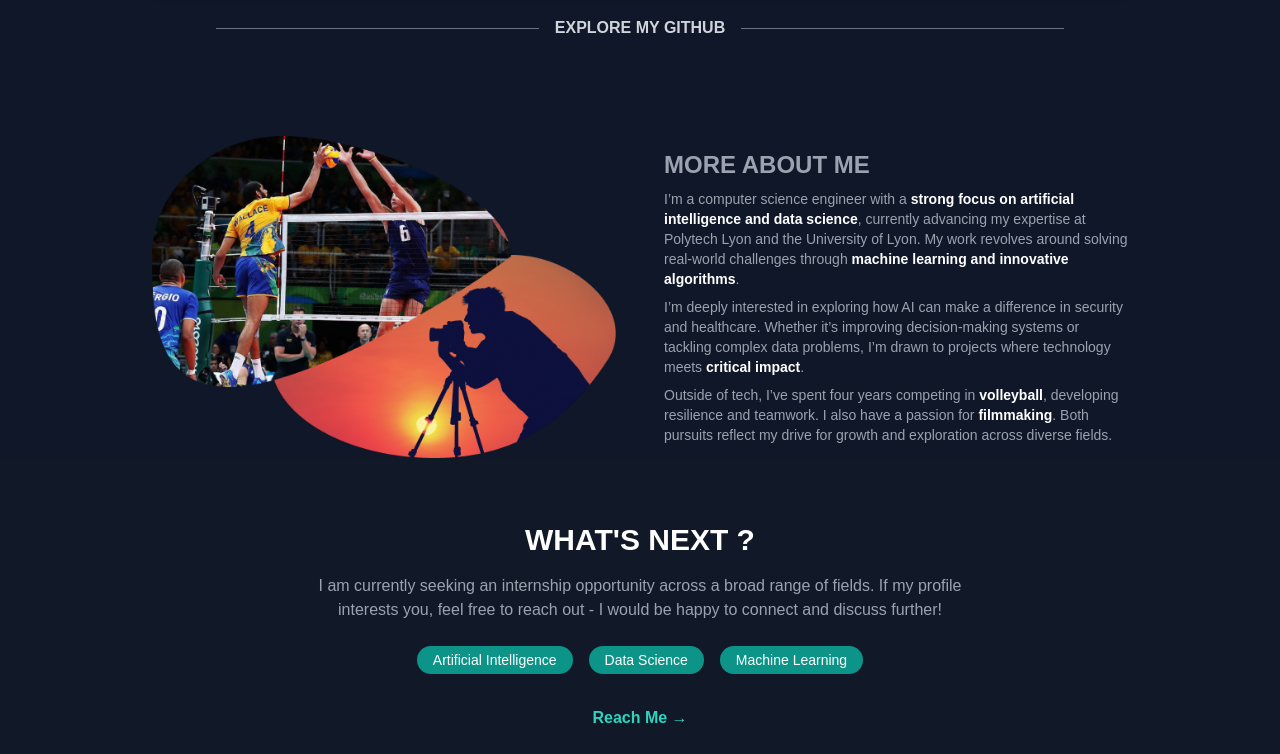
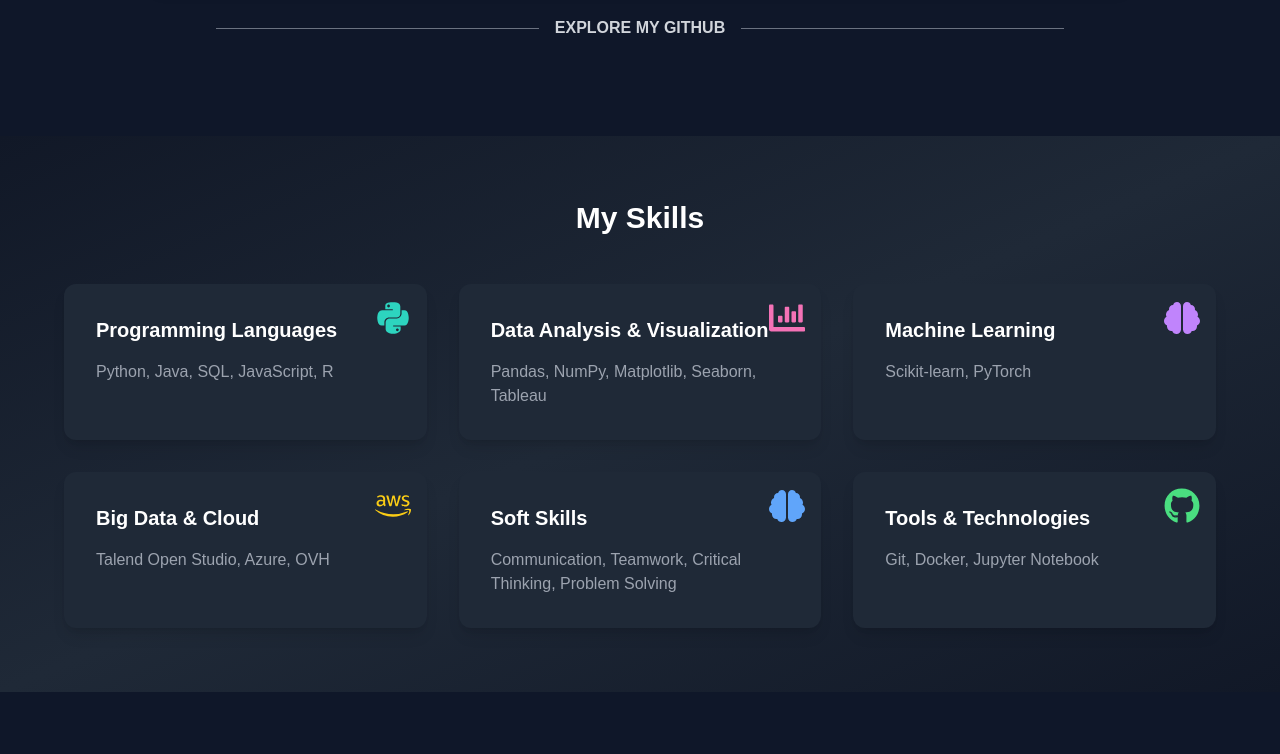
Before and after one commit to Mxtsxw/Portfolio, a Next.js app: page / in a window 1280 px wide. Shown: the part 2680-3434 px from the top of the page. Built offline with nearby package versions, Linux system fonts and the light colour scheme.

Commit message:
Skills section

```diff
--- a/app/_components/AboutMe.tsx
+++ b/app/_components/AboutMe.tsx
@@ -2,7 +2,7 @@ import Image from "next/image";
 
 export default function AboutMe() {
     return (
-        <section className="container mx-auto px-6 max-w-screen-lg relative">
+        <section className="container mx-auto px-6 max-w-screen-lg relative py-16">
 
           <div className="relative flex flex-col md:flex-row items-center justify-center gap-8">
           {/* Image Section */}
--- /dev/null
+++ b/app/_components/SkillSection.tsx
@@ -0,0 +1,86 @@
+import { FaPython, FaDatabase, FaAws, FaGithub, FaChartBar, FaBrain } from "react-icons/fa";
+
+export default function SkillSection() {
+  return (
+    <section className="py-16 bg-gradient-to-br from-gray-900 via-gray-800 to-gray-900 text-gray-300">
+      <div className="container mx-auto px-6 md:px-12 lg:px-16">
+        <h2 className="text-3xl font-bold mb-12 text-white text-center">
+          My Skills
+        </h2>
+        <div className="grid grid-cols-1 md:grid-cols-2 lg:grid-cols-3 gap-8">
+          {/* Card 1: Programming Languages */}
+          <div className="relative group bg-gray-800 rounded-xl p-8 shadow-lg transition transform hover:-translate-y-2 hover:shadow-2xl">
+            <div className="absolute top-4 right-4 text-teal-400 text-4xl">
+              <FaPython />
+            </div>
+            <h3 className="text-xl font-bold text-white mb-4 group-hover:text-teal-400">
+              Programming Languages
+            </h3>
+            <p className="text-gray-400">Python, Java, SQL, JavaScript, R</p>
+          </div>
+
+          {/* Card 2: Data Analysis & Visualization */}
+          <div className="relative group bg-gray-800 rounded-xl p-8 shadow-lg transition transform hover:-translate-y-2 hover:shadow-2xl">
+            <div className="absolute top-4 right-4 text-pink-400 text-4xl">
+              <FaChartBar />
+            </div>
+            <h3 className="text-xl font-bold text-white mb-4 group-hover:text-pink-400">
+              Data Analysis & Visualization
+            </h3>
+            <p className="text-gray-400">
+              Pandas, NumPy, Matplotlib, Seaborn, Tableau
+            </p>
+          </div>
+
+          {/* Card 3: Machine Learning */}
+          <div className="relative group bg-gray-800 rounded-xl p-8 shadow-lg transition transform hover:-translate-y-2 hover:shadow-2xl">
+            <div className="absolute top-4 right-4 text-purple-400 text-4xl">
+              <FaBrain />
+            </div>
+            <h3 className="text-xl font-bold text-white mb-4 group-hover:text-purple-400">
+              Machine Learning
+            </h3>
+            <p className="text-gray-400">
+              Scikit-learn, PyTorch
+            </p>
+          </div>
+
+          {/* Card 4: Big Data & Cloud */}
+          <div className="relative group bg-gray-800 rounded-xl p-8 shadow-lg transition transform hover:-translate-y-2 hover:shadow-2xl">
+            <div className="absolute top-4 right-4 text-yellow-400 text-4xl">
+              <FaAws />
+            </div>
+            <h3 className="text-xl font-bold text-white mb-4 group-hover:text-yellow-400">
+              Big Data & Cloud
+            </h3>
+            <p className="text-gray-400">Talend Open Studio, Azure, OVH</p>
+          </div>
+
+          {/* Card 5: Soft Skills */}
+          <div className="relative group bg-gray-800 rounded-xl p-8 shadow-lg transition transform hover:-translate-y-2 hover:shadow-2xl">
+            <div className="absolute top-4 right-4 text-blue-400 text-4xl">
+              <FaBrain />
+            </div>
+            <h3 className="text-xl font-bold text-white mb-4 group-hover:text-blue-400">
+              Soft Skills
+            </h3>
+            <p className="text-gray-400">
+              Communication, Teamwork, Critical Thinking, Problem Solving
+            </p>
+          </div>
+
+          {/* Card 6: Tools & Technologies */}
+          <div className="relative group bg-gray-800 rounded-xl p-8 shadow-lg transition transform hover:-translate-y-2 hover:shadow-2xl">
+            <div className="absolute top-4 right-4 text-green-400 text-4xl">
+              <FaGithub />
+            </div>
+            <h3 className="text-xl font-bold text-white mb-4 group-hover:text-green-400">
+              Tools & Technologies
+            </h3>
+            <p className="text-gray-400">Git, Docker, Jupyter Notebook</p>
+          </div>
+        </div>
+      </div>
+    </section>
+  );
+}
--- a/app/page.tsx
+++ b/app/page.tsx
@@ -7,6 +7,7 @@ import Projects from "./_components/Projects"
 import AboutMe from "./_components/AboutMe"
 import WhatsNext from "./_components/WhatsNext";
 import ProfessionalProspect from "./_components/ProfessionalProspect";
+import SkillSection from "./_components/SkillSection";
 
 export default function Home() {
   return (
@@ -15,6 +16,7 @@ export default function Home() {
       <Experiences />
       <Education />
       <Projects />
+      <SkillSection />
       <AboutMe />
       <WhatsNext />
       <ProfessionalProspect />
```
Also changed, not shown: package.json (+4 -3 lines), 1 other file (tests, documents, lock files or other folders). Lines whose indentation alone changed are shown as unchanged.
